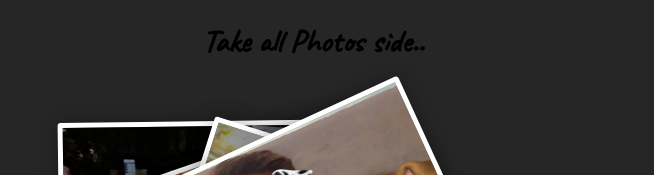
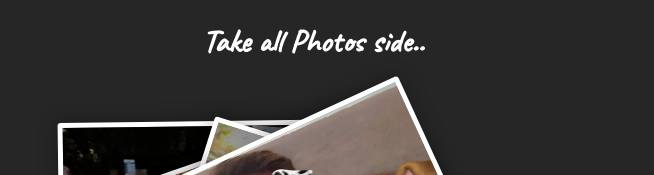
Before and after one commit to shubham8020/birthday, a plain HTML site: page index.html in a window 1280 px wide. Shown: the top 175 px of the page, without its empty margins (327-981 px from the left). Drawn offline with Linux system fonts and the light colour scheme.

Commit message:
Update index.html

```diff
--- a/index.html
+++ b/index.html
@@ -102,10 +102,13 @@ body {
   overflow: hidden;
   background-color: rgb(38, 38, 38);
 }
+  .heading{
+    color:white;
+  }
 </style>
 </head>
 <body>
-  <h1><center>Take all Photos side..</center></h1>
+  <h1 class="heading"><center>Take all Photos side..</center></h1>
 <!-- partial:index.partial.html -->
 <div class="Container">
   <!-- last card -->
```
